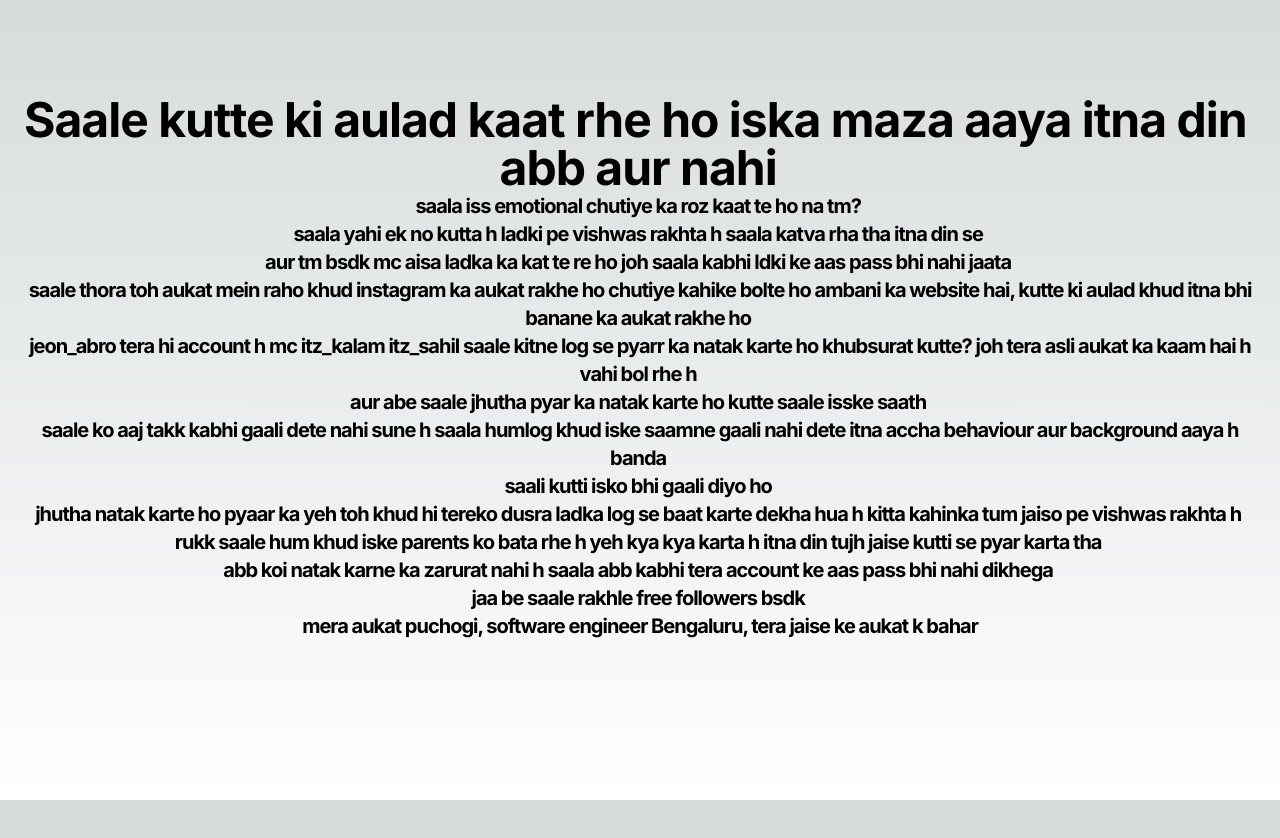
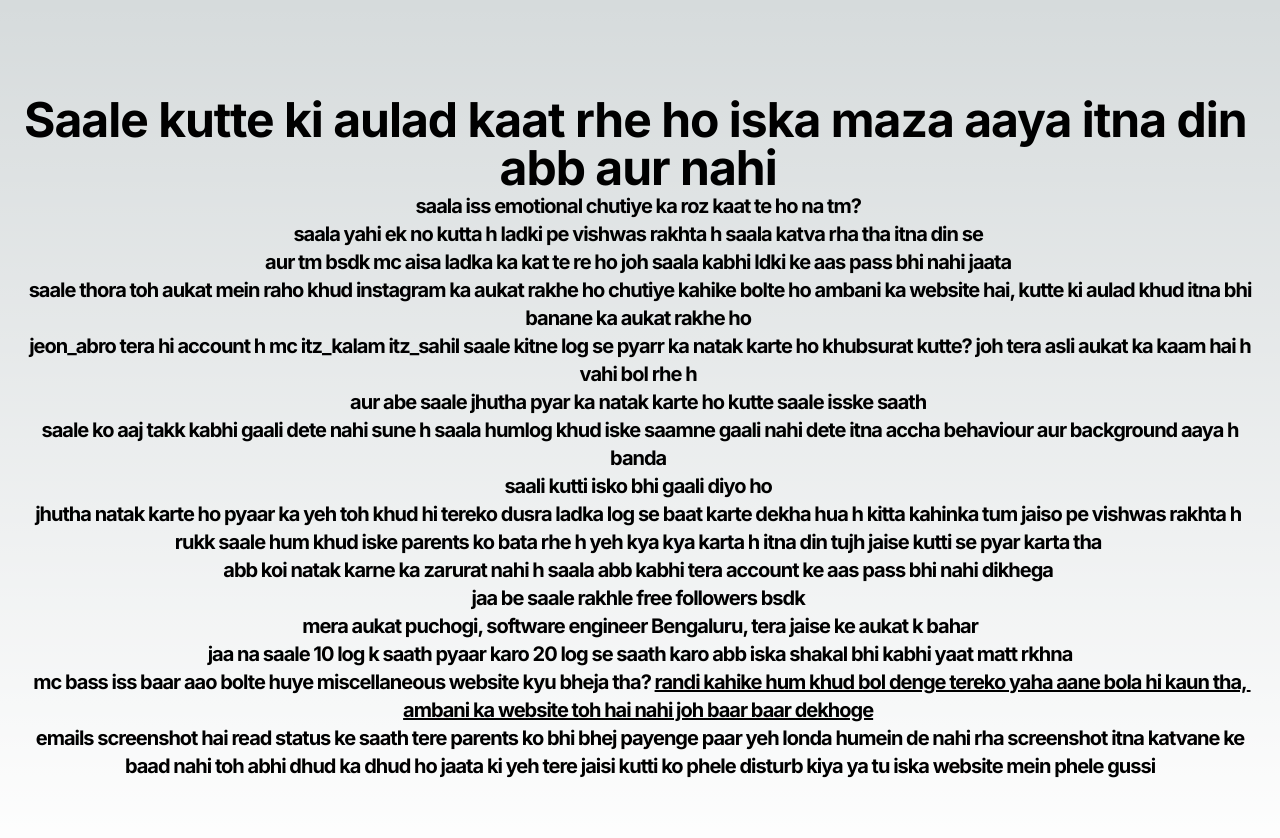
Before and after one commit to pixelDriftadv/redirect, a Next.js app: page / in a window 1280 px wide. Shown: the top 838 px of the page. Before the commit the page ends 800 px from the top, so only its background shows below. Built offline with nearby package versions, Linux system fonts and the light colour scheme.

Commit message:
Update page.tsx

```diff
--- a/src/app/page.tsx
+++ b/src/app/page.tsx
@@ -22,6 +22,9 @@ export default function Home() {
               abb koi natak karne ka zarurat nahi h saala abb kabhi tera account ke aas pass bhi nahi dikhega <br/>
               jaa be saale rakhle free followers bsdk <br/>
               mera aukat puchogi, software engineer Bengaluru, tera jaise ke aukat k bahar<br/>
+              jaa na saale 10 log k saath pyaar karo 20 log se saath karo abb iska shakal bhi kabhi yaat matt rkhna<br/>
+              mc bass iss baar aao bolte huye miscellaneous website kyu bheja tha? <u>randi kahike hum khud bol denge tereko yaha aane bola hi kaun tha, ambani ka website toh hai nahi joh baar baar dekhoge</u> <br/>
+              emails screenshot hai read status ke saath tere parents ko bhi bhej payenge paar yeh londa humein de nahi rha screenshot itna katvane ke baad nahi toh abhi dhud ka dhud ho jaata ki yeh tere jaisi kutti ko phele disturb kiya ya tu iska website mein phele gussi<br/>
           </p>
     </main> // writing this on 17/7/24, Sorry Sana, my futue wife, i have no other option left for you to complete your dream, I trust and love you, i know other boys ultimate motive would be to touch you in bad places and doing dirty things, take dirty benefits in the name of love but i my love is not the same i want to see you happy and safe around me all the time, tbh i sometimes feel i can be with you whole life without even touching you but still you beside me :)  may god always protect you from these scavengers
   );
```
